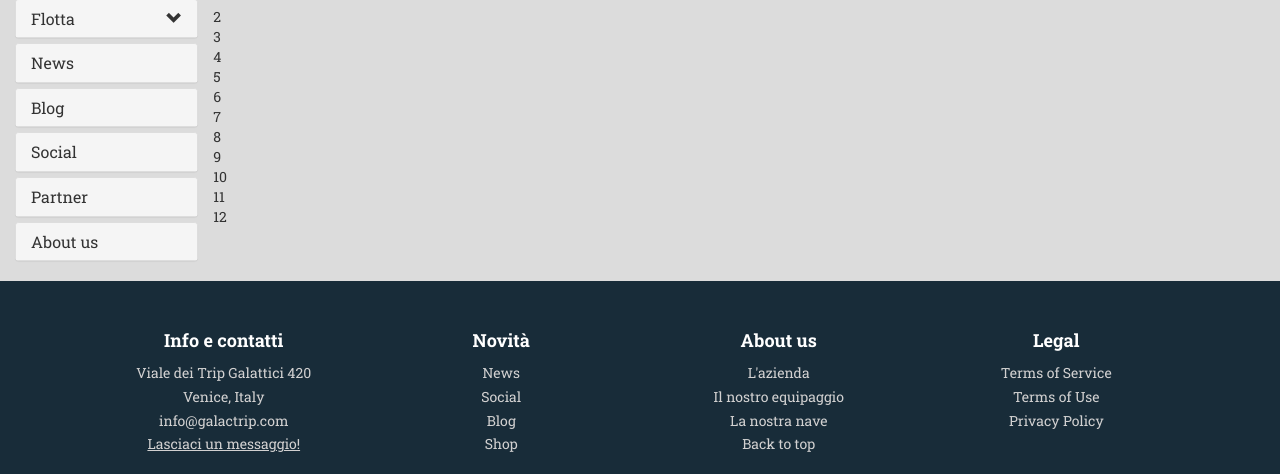
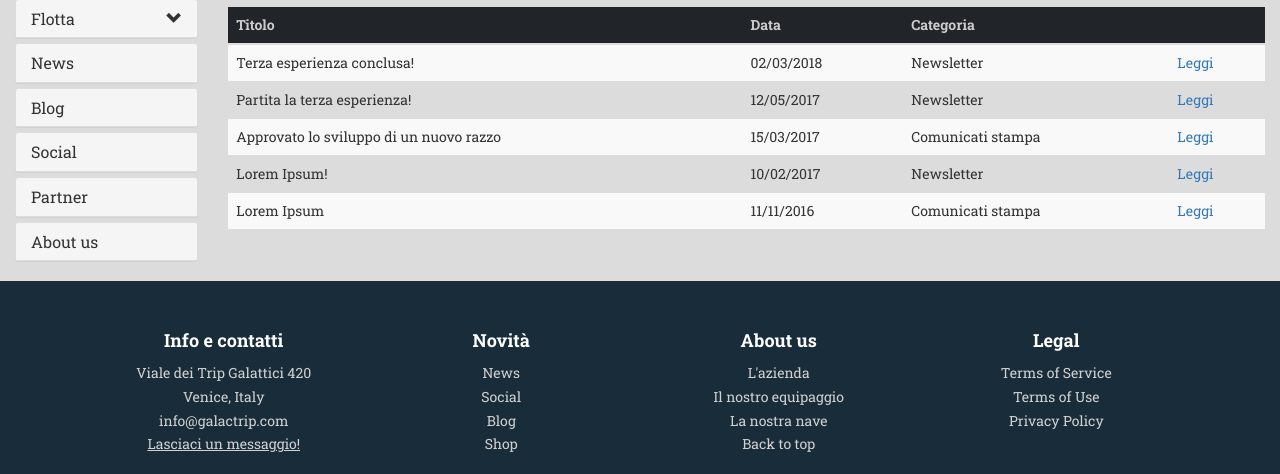
Before and after one commit to RPComputer/galactrip.github.io, a plain HTML site: page news.html in a window 1280 px wide. Shown: the part 183-657 px from the top of the page. Drawn offline with nearby package versions, Linux system fonts and the light colour scheme.

Commit message:
News
Inserita la tabella per le news

```diff
--- a/news.html
+++ b/news.html
@@ -216,44 +216,48 @@
             </div>
             <div class="col-md-10 col-lg-10">
                 <h1>News</h1>
-                <div class="row" align="left">
-                    <div class="col-12">
-
-                    </div>
-                    <div class="col-12">2
-
-                    </div>
-                    <div class="col-12">3
-
-                    </div>
-                    <div class="col-12">4
-
-                    </div>
-                    <div class="col-12">5
-
-                    </div>
-                    <div class="col-12">6
-
-                    </div>
-                    <div class="col-12">7
-
-                    </div>
-                    <div class="col-12">8
-
-                    </div>
-                    <div class="col-12">9
-
-                    </div>
-                    <div class="col-12">10
-
-                    </div>
-                    <div class="col-12">11
-
-                    </div>
-                    <div class="col-12">12
-
-                    </div>
-                </div>
+                <table class="table table-striped">
+                    <thead class="thead-dark" style="color: #cccccc; background-color: #212529;">
+                        <tr>
+                            <th scope="col">Titolo</th>
+                            <th scope="col">Data</th>
+                            <th scope="col">Categoria</th>
+                            <th scope="col"></th>
+                        </tr>
+                    </thead>
+                    <tbody>
+                        <tr>
+                            <td scope="row">Terza esperienza conclusa!</td>
+                            <td>02/03/2018</td>
+                            <td>Newsletter</td>
+                            <td><a href="#">Leggi</a></td>
+                        </tr>
+                        <tr>
+                            <td scope="row">Partita la terza esperienza!</td>
+                            <td>12/05/2017</td>
+                            <td>Newsletter</td>
+                            <td><a href="#">Leggi</a></td>
+                        </tr>
+                        <tr>
+                            <td scope="row">Approvato lo sviluppo di un nuovo razzo</td>
+                            <td>15/03/2017</td>
+                            <td>Comunicati stampa</td>
+                            <td><a href="#">Leggi</a></td>
+                        </tr>
+                        <tr>
+                            <td scope="row">Lorem Ipsum!</td>
+                            <td>10/02/2017</td>
+                            <td>Newsletter</td>
+                            <td><a href="#">Leggi</a></td>
+                        </tr>
+                        <tr>
+                            <td scope="row">Lorem Ipsum</td>
+                            <td>11/11/2016</td>
+                            <td>Comunicati stampa</td>
+                            <td><a href="#">Leggi</a></td>
+                        </tr>
+                    </tbody>
+                </table>
             </div>
         </div>
     </div>
```
